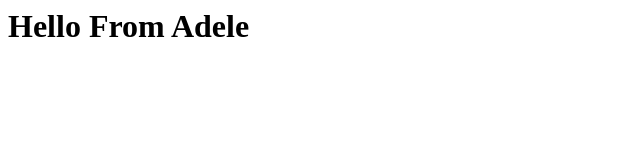
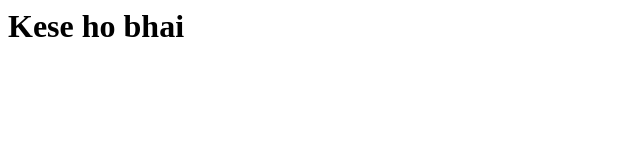
Before and after one commit to Gamer-Abdullah-99/Boot-Camp, a plain HTML site: page index.html in a window 1280 px wide. Shown: the whole page, without its empty margins (0-640 px from the left). Drawn offline with Linux system fonts and the light colour scheme.

Commit message:
Update index.html

```diff
--- a/index.html
+++ b/index.html
@@ -4,6 +4,6 @@
         <title>boot Camp</title>
     </head>
     <body>
-        <h1>Hello From Adele</h1>
+        <h1>Kese ho bhai</h1>
     </body>
 </html>
```
